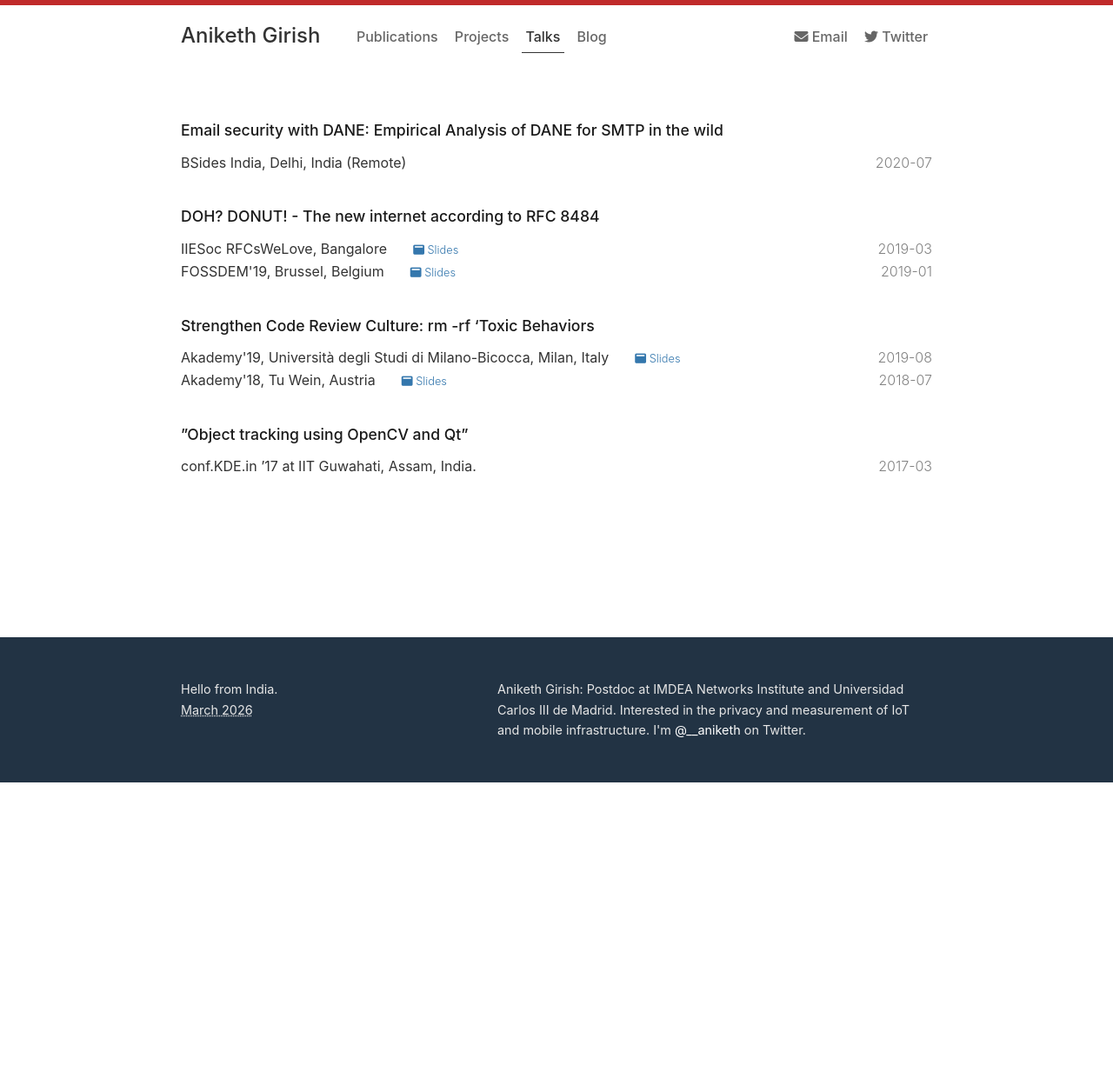
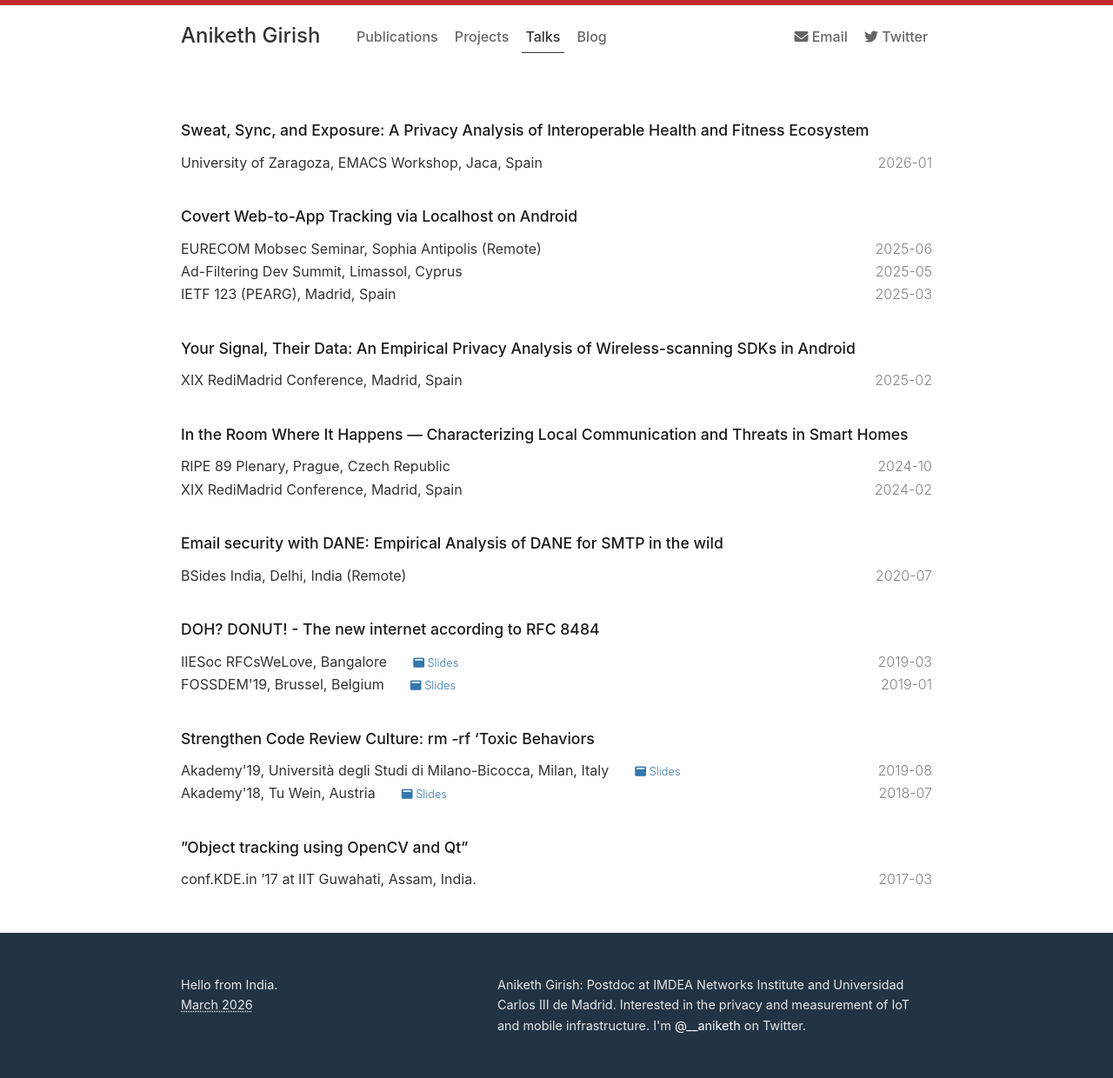
Before and after one commit to Aniketh01/aniketh01.github.io, a Jekyll site: the page built from talks.md, in a window 1280 px wide. Shown: the whole page at 87% size. Built offline with Jekyll 4.4.1, drawn with Linux system fonts in a browser that asks for light colours; nearby versions of some CDN libraries; before the commit the page ends 900 px from its top, so only the background shows below that.

Commit message:
add 7 invited talks from 2024-2026
Co-Authored-By: Claude Opus 4.6 <noreply@anthropic.com>

```diff
--- a/_data/talks.yml
+++ b/_data/talks.yml
@@ -1,3 +1,38 @@
+- title: "Sweat, Sync, and Exposure: A Privacy Analysis of Interoperable Health and Fitness Ecosystem"
+  location: University of Zaragoza, EMACS Workshop
+  city: Jaca, Spain
+  date: 2026-01
+
+- title: "Covert Web-to-App Tracking via Localhost on Android"
+  location: EURECOM Mobsec Seminar
+  city: Sophia Antipolis (Remote)
+  date: 2025-06
+
+- title: "Covert Web-to-App Tracking via Localhost on Android"
+  location: Ad-Filtering Dev Summit
+  city: Limassol, Cyprus
+  date: 2025-05
+
+- title: "Covert Web-to-App Tracking via Localhost on Android"
+  location: IETF 123 (PEARG)
+  city: Madrid, Spain
+  date: 2025-03
+
+- title: "Your Signal, Their Data: An Empirical Privacy Analysis of Wireless-scanning SDKs in Android"
+  location: XIX RediMadrid Conference
+  city: Madrid, Spain
+  date: 2025-02
+
+- title: "In the Room Where It Happens — Characterizing Local Communication and Threats in Smart Homes"
+  location: RIPE 89 Plenary
+  city: Prague, Czech Republic
+  date: 2024-10
+
+- title: "In the Room Where It Happens — Characterizing Local Communication and Threats in Smart Homes"
+  location: XIX RediMadrid Conference
+  city: Madrid, Spain
+  date: 2024-02
+
 - title: "Email security with DANE: Empirical Analysis of DANE for SMTP in the wild"
   location: BSides India
   city: Delhi, India (Remote)
```
